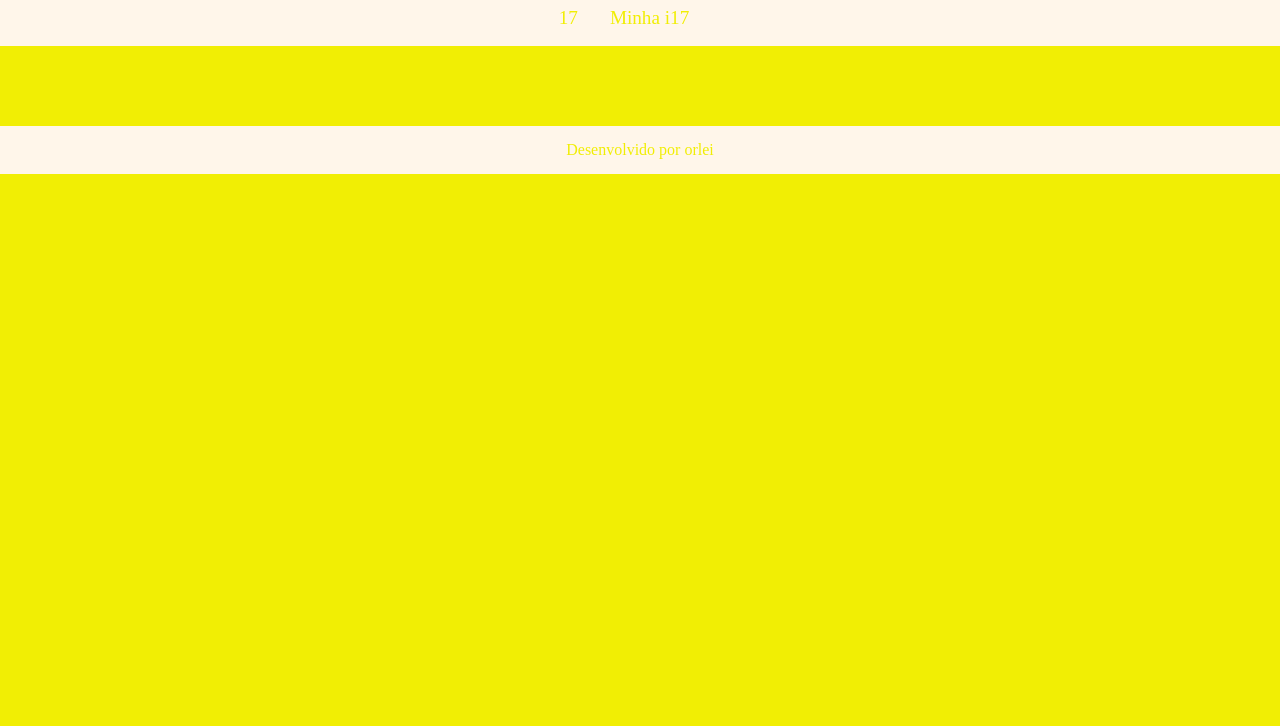
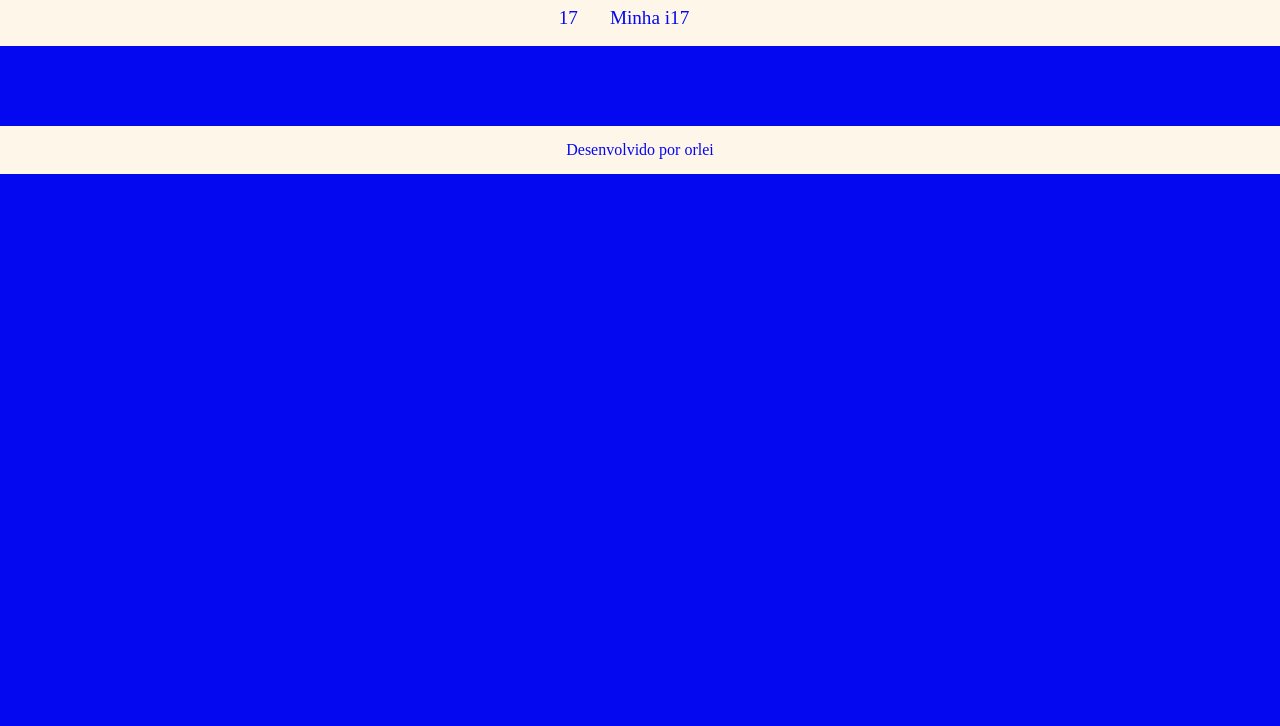
Before and after one commit to Orlein17/ciencia-de-dados-, a plain HTML site: page index.html in a window 1280 px wide. Shown: the part 74-800 px from the top of the page. Drawn offline with Linux system fonts and the light colour scheme; a web font is replaced by a local one.

Commit message:
iiiiiiioo

```diff
--- a/style.css
+++ b/style.css
@@ -1,7 +1,7 @@
 @import url('https://fonts.googleapis.com/css2?family=Niramit:ital,wght@0,200;0,300;0,400;0,500;0,600;0,700;1,200;1,300;1,400;1,500;1,600;1,700&display=swap');
 
 :root {
-  --bg-color: #f1ee04;
+  --bg-color: #0408f1;
   --primary-color: #FFF6EA;
   --secundary-color: #252522;
   --font: Niramit;
```
